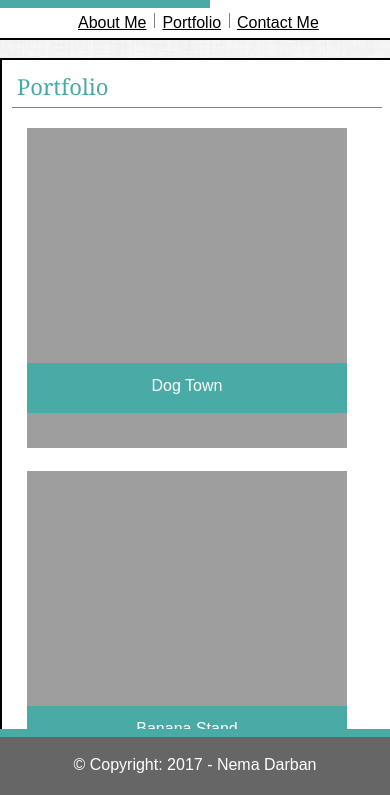
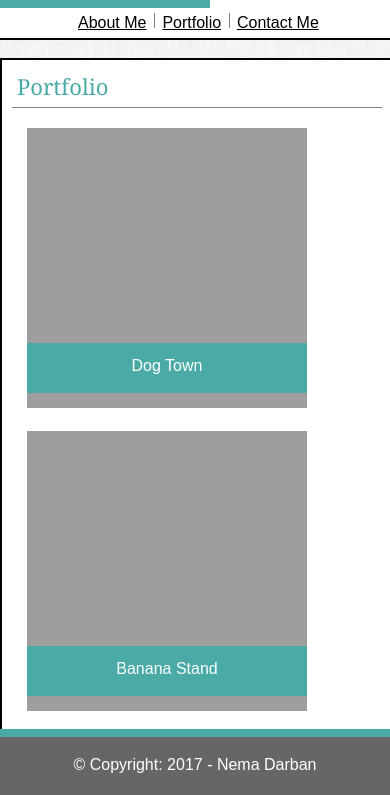
Before and after one commit to kneemaa/Responsive-Portfolio, a plain HTML site: page portfolio.html in a window 390 px wide. Shown: the part 47-842 px from the top of the page. Drawn offline with Linux system fonts and the light colour scheme.

Commit message:
corrected project tile dimensions -640 media query hadn't defined the dimensions and positioning for the tiles, added configuration so that the 768 settings didn't stay

```diff
--- a/assets/css/style.css
+++ b/assets/css/style.css
@@ -328,6 +328,26 @@ li {
 		clear: both;
 		margin-bottom: 10px
 	}
+	.dogtown-tile, .bananastand-tile, .avatar-tile, .insideout-tile {
+		position: relative;
+		display: inline-block;
+		height: 280px;
+		width: 280px;
+		margin: 10px 10px 10px 25px;
+		background-color: grey;
+	}
+	.dogtown-name, .bananastand-name, .avatar-name, .insideout-name {
+		position: absolute;
+		width: 280px;
+		height: 35px;
+		color: white;
+		z-index: 997;
+		background-color: #4aaaa5;
+		margin-left: 25px;
+		text-align: center;
+		padding-top: 15px;
+		top: 210px;
+	}
 	.white-ribbon {
 		height: 85px;
 	}
```
